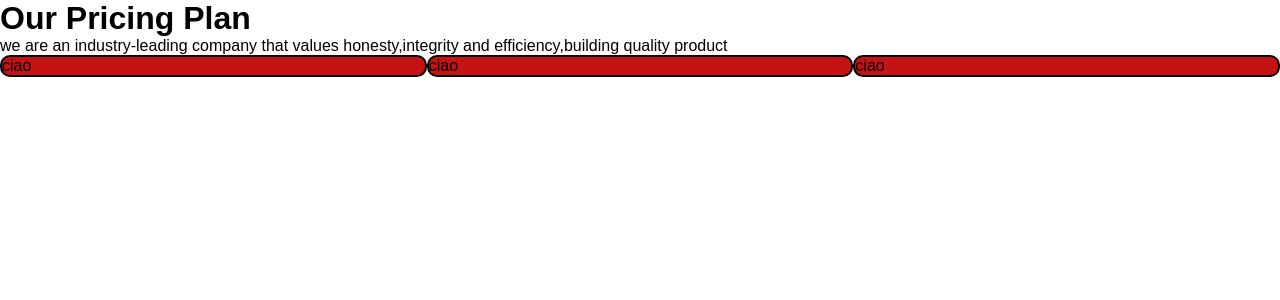
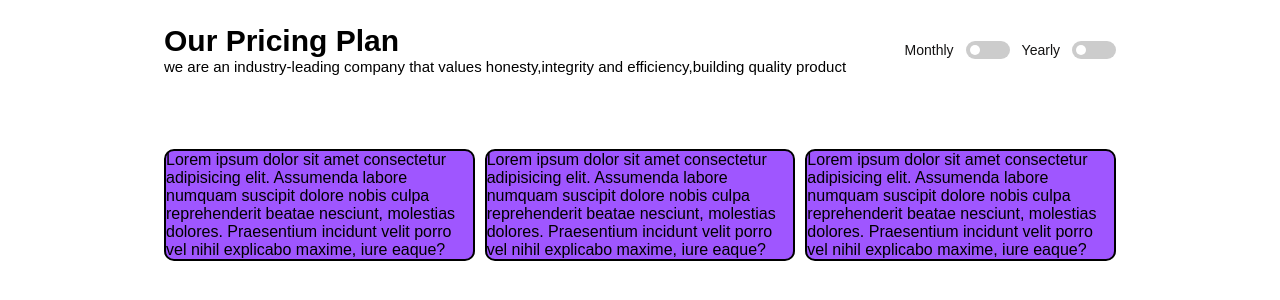
Before and after one commit to christianfilini/htmlcss-pricing-plan, a plain HTML site: page index.html in a window 1280 px wide. Drawn offline with Linux system fonts and the light colour scheme.

Commit message:
modificato l'header e aggiunto checkbox da w3shool

```diff
--- a/index.html
+++ b/index.html
@@ -22,14 +22,36 @@ ALT+clicks scrivo su più righe
 <body>
 
     <header>
-        <h1>Our Pricing Plan</h1>
-        <p>we are an industry-leading company that values honesty,integrity and efficiency,building quality product</p>
+        <div class="header-nav">
+            <h1>Our Pricing Plan</h1>
+            <p>we are an industry-leading company that values honesty,integrity and efficiency,building quality product
+            </p>
+        </div>
+        <div class="container">
+            Monthly
+            <label class="switch">
+                <input type="checkbox">
+                <span class="slider round"></span>
+            </label>
+            Yearly
+            <label class="switch">
+                <input type="checkbox">
+                <span class="slider round"></span>
+            </label>
+        </div>
     </header>
 
+
     <main>
-        <div class="box">ciao</div>
-        <div class="box">ciao</div>
-        <div class="box">ciao</div>
+        <div class="card">Lorem ipsum dolor sit amet consectetur adipisicing elit. Assumenda labore numquam suscipit
+            dolore nobis culpa reprehenderit beatae nesciunt, molestias dolores. Praesentium incidunt velit porro vel
+            nihil explicabo maxime, iure eaque?</div>
+        <div class="card">Lorem ipsum dolor sit amet consectetur adipisicing elit. Assumenda labore numquam suscipit
+            dolore nobis culpa reprehenderit beatae nesciunt, molestias dolores. Praesentium incidunt velit porro vel
+            nihil explicabo maxime, iure eaque?</div>
+        <div class="card">Lorem ipsum dolor sit amet consectetur adipisicing elit. Assumenda labore numquam suscipit
+            dolore nobis culpa reprehenderit beatae nesciunt, molestias dolores. Praesentium incidunt velit porro vel
+            nihil explicabo maxime, iure eaque?</div>
     </main>
 
     <footer>
--- a/style.css
+++ b/style.css
@@ -5,16 +5,104 @@
     font-family: sans-serif;
 }
 
+header {
+    margin: 0 auto;
+    margin-bottom: 50px;
+    width: 1000px;
+    display: flex;
+    justify-content: space-between;
+    padding: 24px;
+    flex-wrap: wrap;
+    font-size: 15px;
+}
+
+.container {
+    display: flex;
+    align-items: center;
+    gap: 12px;
+    color: rgb(19, 18, 18);
+    font-size: 14px;
+}
+
 
 main {
     display: flex;
+    justify-content: center;
+    width: 1000px;
+    padding: 0 24px;
+    gap: 10px;
+    margin: 0 auto;
+    /* per centrare la pagina IMPORTANTE */
 }
 
-.box {
+.card {
     border: solid 2px;
-    width: 500px;
-    background-color: rgb(197, 18, 18);
+    width: calc(100% - 20px / 3);
+    background-color: rgb(159, 86, 255);
     border-color: black;
-    gap: 10px;
     border-radius: 10px;
+    ;
 }
+
+/* The switch - the box around the slider */
+.switch {
+    position: relative;
+    display: inline-block;
+    width: 44px;
+    height: 18px;
+}
+
+/* Hide default HTML checkbox */
+.switch input {
+    opacity: 0;
+    width: 0;
+    height: 0;
+}
+
+/* The slider */
+.slider {
+    position: absolute;
+    cursor: pointer;
+    top: 0;
+    left: 0;
+    right: 0;
+    bottom: 0;
+    background-color: #ccc;
+    -webkit-transition: .4s;
+    transition: .4s;
+}
+
+.slider:before {
+    position: absolute;
+    content: "";
+    height: 10px;
+    width: 10px;
+    left: 4px;
+    bottom: 4px;
+    background-color: white;
+    -webkit-transition: .4s;
+    transition: .4s;
+}
+
+input:checked+.slider {
+    background-color: #080808;
+}
+
+input:focus+.slider {
+    box-shadow: 0 0 1px #050505;
+}
+
+input:checked+.slider:before {
+    -webkit-transform: translateX(26px);
+    -ms-transform: translateX(26px);
+    transform: translateX(26px);
+}
+
+/* Rounded sliders */
+.slider.round {
+    border-radius: 34px;
+}
+
+.slider.round:before {
+    border-radius: 50%;
+}
```
